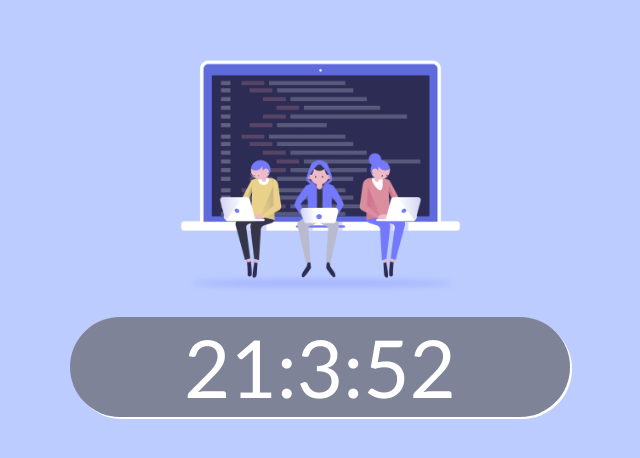
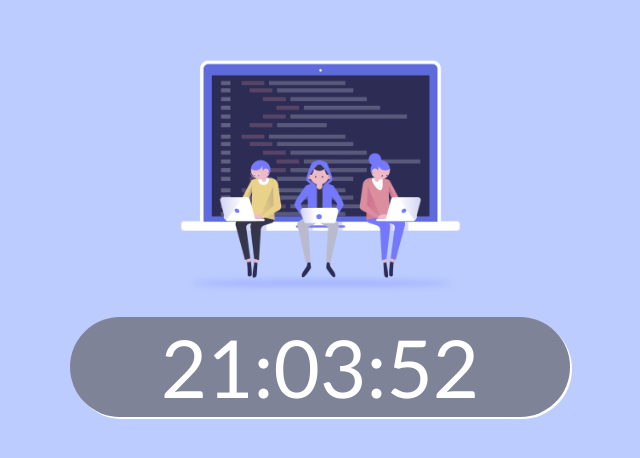
Before and after one commit to edurojas-tech/estudos_js, a plain HTML site: page exemplos-praticos/02-relogio/index.html in a window 1280 px wide. Shown: the part 170-628 px from the top of the page, without its empty margins (320-960 px from the left). Drawn offline with Linux system fonts and the light colour scheme.

Commit message:
Update index.html

```diff
--- a/exemplos-praticos/02-relogio/index.html
+++ b/exemplos-praticos/02-relogio/index.html
@@ -60,24 +60,31 @@
   </div>
 
   <script>
+
+    let timeAtual = new Date()
+    let horaa = timeAtual.getHours()
     setInterval(() => {
+
       let timeAtual = new Date()
       let hora = timeAtual.getHours()
+      let min = timeAtual.getMinutes()
       let seg = timeAtual.getSeconds()
 
       document.getElementById("hora").textContent = hora
-      document.getElementById("minuto").textContent = timeAtual.getMinutes()
+      document.getElementById("minuto").textContent = min < 10 ? "0" + min : min
       document.getElementById("segundos").textContent = seg < 10 ? "0" + seg : seg
+    }, 1000);
 
-      if (hora < 18) {
+
+    setTimeout(() => {
+      if (horaa < 18) {
         changeDay("01.gif", "#1E1842")
-      } else if (hora > 22 || hora < 7) {
+      } else if (horaa > 22 || hora < 7) {
         changeDay("noite.png", "#415870")
       } else {
         changeDay("02.gif", "#BCCCFE")
       }
-    }, 1000);
-
+    }, 300);
 
     function changeDay(imagem, color) {
       document.querySelector("#imagem").src = imagem
```
